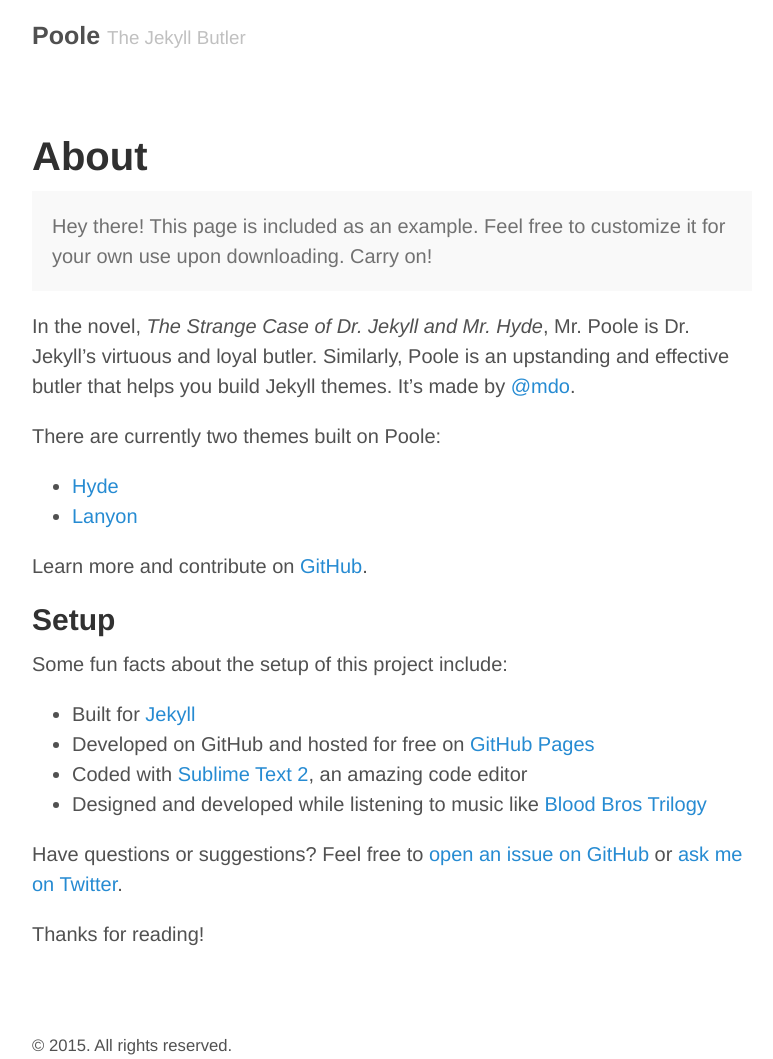
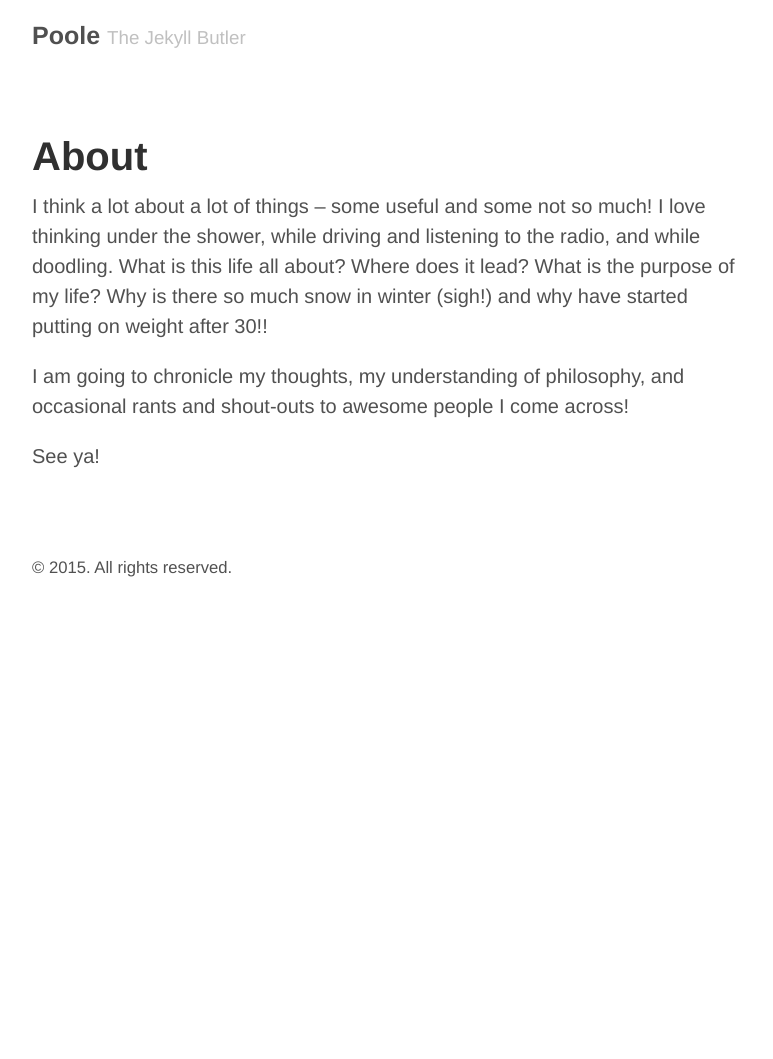
Before and after one commit to ponderingfish/ponderingfish.github.io, a Jekyll site: the page built from about.md, in a window 1280 px wide. Shown: the whole page, without its empty margins (248-1021 px from the left). Built offline with Jekyll 4.4.1, drawn with Linux system fonts in a browser that asks for light colours; after the commit the page ends 900 px from its top, so only the background shows below that.

Commit message:
modified the about.md page

```diff
--- a/about.md
+++ b/about.md
@@ -2,29 +2,8 @@
 layout: page
 title: About
 ---
+I think a lot about a lot of things -- some useful and some not so much! I love thinking under the shower, while driving and listening to the radio, and while doodling. What is this life all about? Where does it lead? What is the purpose of my life? Why is there so much snow in winter (sigh!) and why have started putting on weight after 30!!
 
-<p class="message">
-  Hey there! This page is included as an example. Feel free to customize it for your own use upon downloading. Carry on!
-</p>
+I am going to chronicle my thoughts, my understanding of philosophy, and occasional rants and shout-outs to awesome people I come across!
 
-In the novel, *The Strange Case of Dr. Jekyll and Mr. Hyde*, Mr. Poole is Dr. Jekyll's virtuous and loyal butler. Similarly, Poole is an upstanding and effective butler that helps you build Jekyll themes. It's made by [@mdo](https://twitter.com/mdo).
-
-There are currently two themes built on Poole:
-
-* [Hyde](http://hyde.getpoole.com)
-* [Lanyon](http://lanyon.getpoole.com)
-
-Learn more and contribute on [GitHub](https://github.com/poole).
-
-## Setup
-
-Some fun facts about the setup of this project include:
-
-* Built for [Jekyll](http://jekyllrb.com)
-* Developed on GitHub and hosted for free on [GitHub Pages](https://pages.github.com)
-* Coded with [Sublime Text 2](http://sublimetext.com), an amazing code editor
-* Designed and developed while listening to music like [Blood Bros Trilogy](https://soundcloud.com/maddecent/sets/blood-bros-series)
-
-Have questions or suggestions? Feel free to [open an issue on GitHub](https://github.com/poole/poole/issues/new) or [ask me on Twitter](https://twitter.com/mdo).
-
-Thanks for reading!
+See ya!
```
